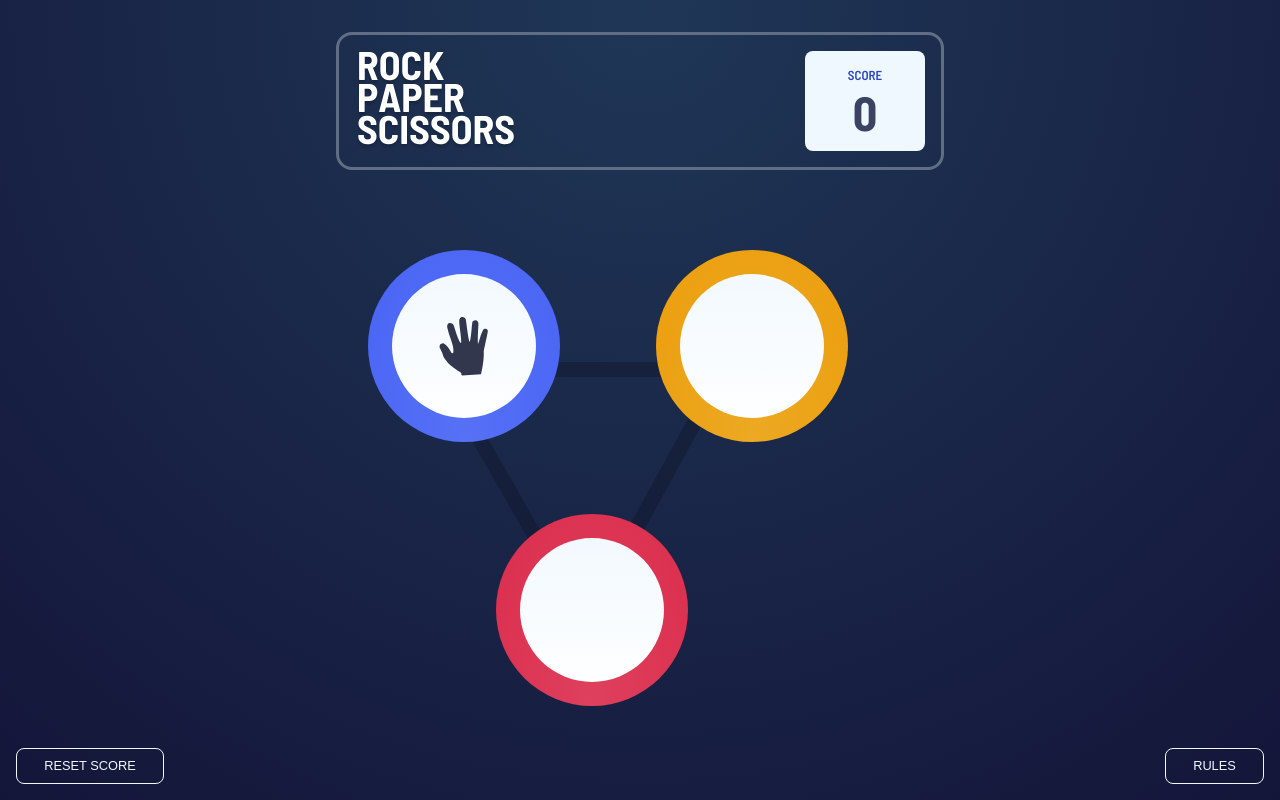
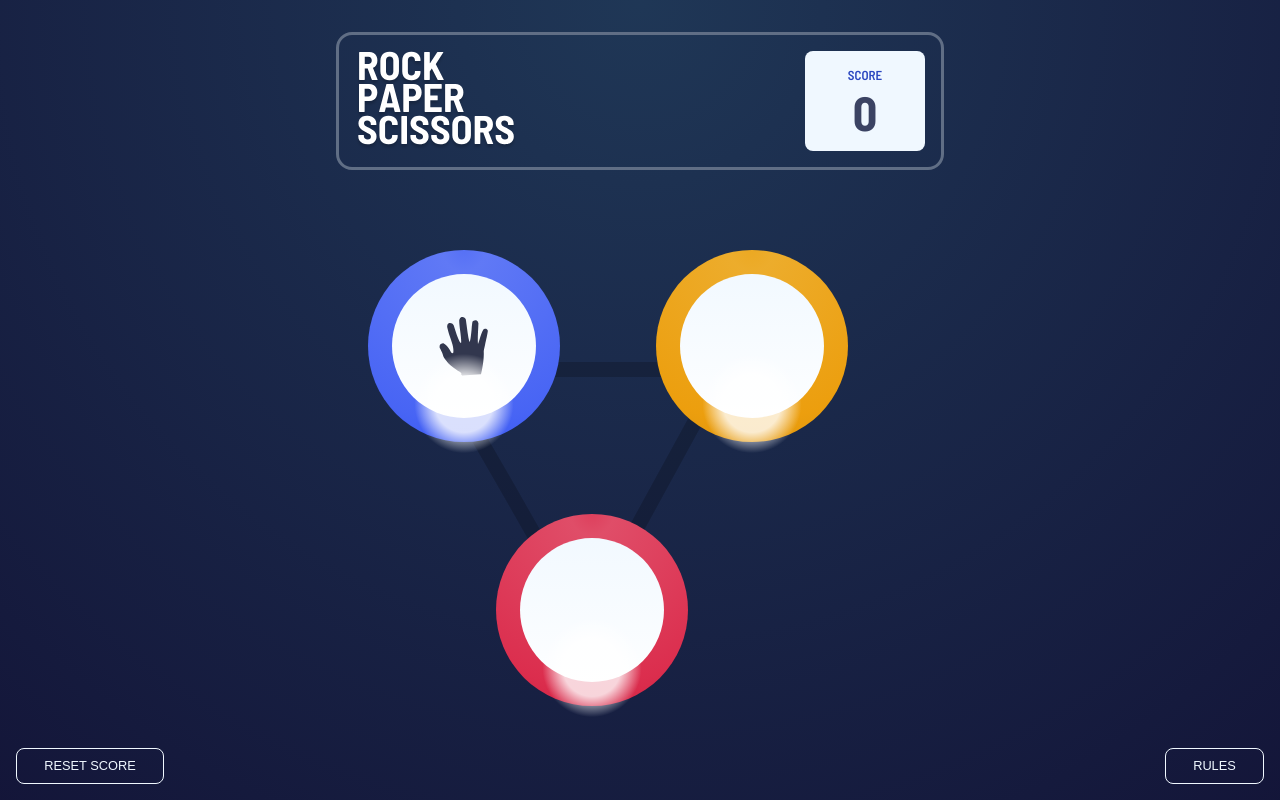
Before and after one commit to tokich6/rock-paper-scissors, a React (Create React App) app: page / in a window 1280 px wide. Built offline with nearby package versions, Linux system fonts and the light colour scheme; some icons are missing.

Commit message:
change radial gradient

```diff
--- a/public/style.css
+++ b/public/style.css
@@ -9,7 +9,11 @@ html {
 body {
   /* hsl(214, 47%, 23%) to hsl(237, 49%, 15%) */
   /* background: hsl(237, 49%, 15%); */
-  background: radial-gradient(circle at top,hsl(214, 47%, 23%), hsl(237, 49%, 15%));
+  background: radial-gradient(
+    circle at top,
+    hsl(214, 47%, 23%),
+    hsl(237, 49%, 15%)
+  );
   padding: 2rem;
   color: aliceblue;
   height: 100vh;
@@ -99,25 +103,39 @@ body {
   border: transparent;
   background-origin: border-box;
   background-clip: content-box, border-box;
+  position: relative;
 }
 .paper {
   /* border-color:radial-gradient(hsl(230, 89%, 62%), hsl(230, 89%, 65%)); */
   /* border-image: radial-gradient( hsl(230, 89%, 62%), hsl(230, 89%, 65%)); */
   margin-left: -4rem;
   background-image: linear-gradient(aliceblue, white),
-                    radial-gradient(at 50% bottom, hsl(230, 89%, 65%), hsl(230, 89%, 62%));
+  radial-gradient(circle at 50% 0%, hsl(230, 89%, 65%), hsl(230, 89%, 67%) 10%, hsl(230, 89%, 62%) 80%, hsl(230, 89%, 59%) 100%);
+}
+.hand::after {
+  content: "";
+    width: 200%;
+    height: 80%;
+    position: absolute;
+    /* border-radius: 50%; */
+    top: 40%;
+    background: radial-gradient(circle at 50% 50%, rgba(255, 255, 255, 0.8), rgba(255, 255, 255, 0.8) 14%, rgba(255, 255, 255, 0) 24%);
+    /* transform: translateX(-80px) translateY(-90px) skewX(
+-20deg
+); */
+    /* filter: blur(10px); */
 }
 .rock {
   /* border-image: radial-gradient(hsl(349, 71%, 52%), hsl(349, 70%, 56%)); */
   /* border-color: hsl(349, 71%, 52%); */
   background-image: linear-gradient(aliceblue, white),
-                    radial-gradient(at 50% bottom, hsl(349, 70%, 56%), hsl(349, 71%, 52%));
+    radial-gradient(circle at 50% 0%, hsl(349, 70%, 56%), hsl(349, 70%, 59%) 10%, hsl(349, 71%, 52%) 80%, hsl(349, 71%, 48%) 100%);
 }
 .scissors {
   /* border-image: radial-gradient(hsl(39, 89%, 49%), hsl(40, 84%, 53%)); */
   /* border-color: hsl(39, 89%, 49%); */
   background-image: linear-gradient(aliceblue, white),
-  radial-gradient(at 50% bottom, hsl(40, 84%, 53%), hsl(39, 89%, 49%));
+    radial-gradient(circle at 50% 0%, hsl(40, 84%, 53%), hsl(40, 84%, 55%) 10%, hsl(39, 89%, 49%) 80%, hsl(39, 89%, 46%) 100%);
   margin-left: 6rem;
 }
 .playground {
@@ -161,14 +179,16 @@ body {
 .outcome-heading {
   text-transform: uppercase;
   font-size: 3rem;
-  letter-spacing: .1rem;
+  letter-spacing: 0.1rem;
 }
-.player-selection h1, .house-selection h1 {
+.player-selection h1,
+.house-selection h1 {
   text-transform: uppercase;
-  letter-spacing: .1rem;
+  letter-spacing: 0.1rem;
   font-weight: 300;
 }
-.player-selection button, .house-selection button {
+.player-selection button,
+.house-selection button {
   cursor: default;
 }
 
```
